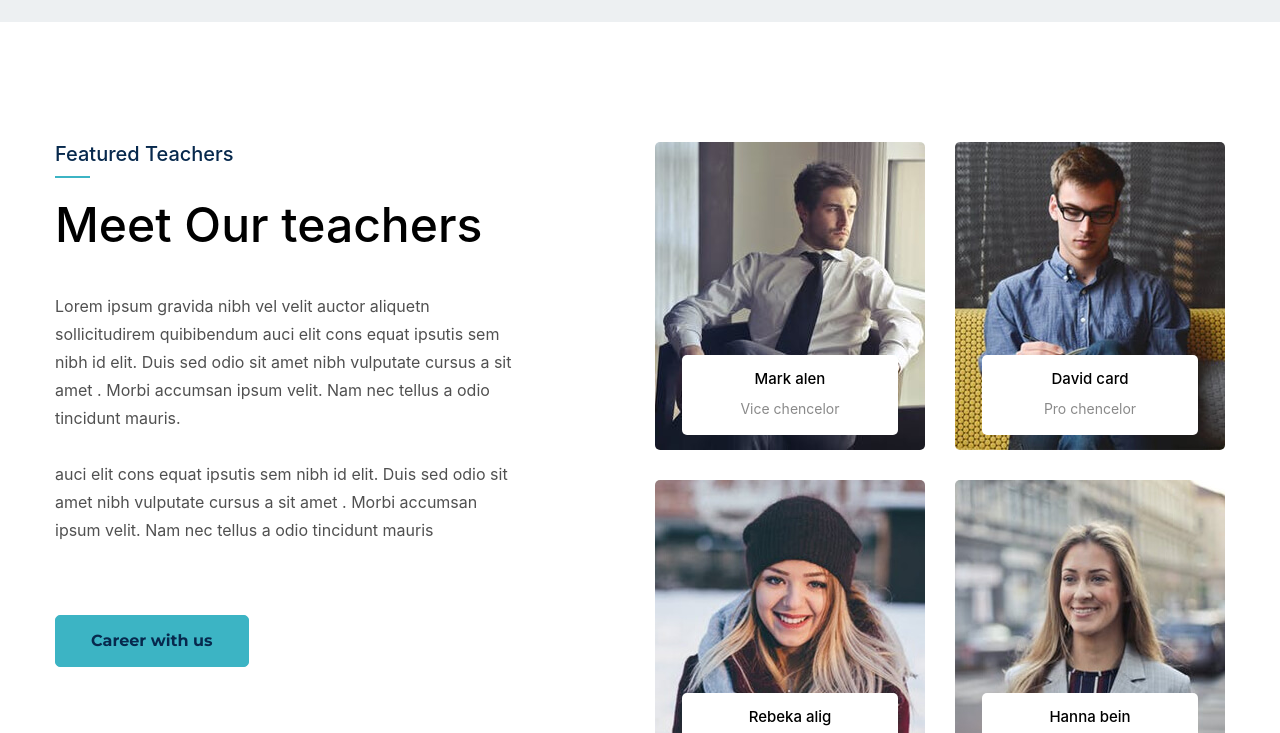
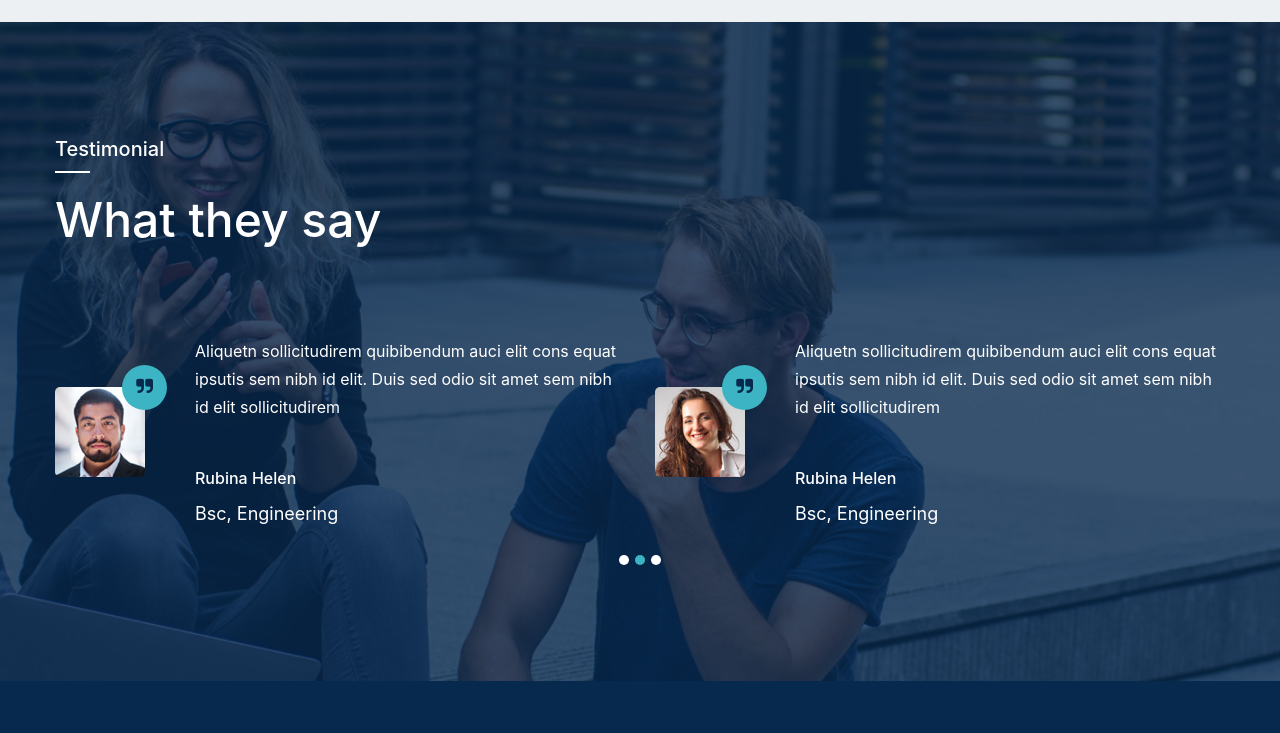
Before and after one commit to 12519/nsjinfotech, a plain HTML site: page site/index.html in a window 1280 px wide. Shown: the part 2950-3683 px from the top of the page. Drawn offline with Linux system fonts and the light colour scheme; some packages are replaced by stand-ins of ours.

Commit message:
gmail fix

```diff
--- a/site/css/default.css
+++ b/site/css/default.css
@@ -2,7 +2,7 @@
   Theme Name: VedVision - LMS Education HTML Template
   Author: Pixelcurve
   Author URL: https://themeforest.net/user/pixelcurve
-  Support: zetheme24@gmail.com
+  Support: zetheme24.com
   Description: Creative  HTML5 template.
   Version: 1.1
 */
--- a/site/css/responsive.css
+++ b/site/css/responsive.css
@@ -2,7 +2,7 @@
   Theme Name: VedVision - LMS Education HTML Template
   Author: Humayun Ahmed
   Author URL: https://themeforest.net/user/pixelcurve
-  Support: humayunahmed82@gmail.com
+  Support: humayunahmed82.com
   Description: Creative  HTML5 template.
   Version: 1.0
 */
--- a/site/css/style.css
+++ b/site/css/style.css
@@ -2,7 +2,7 @@
   Theme Name: VedVision - LMS Education HTML Template
   Author: ZeTheme
   Author URL: https://themeforest.net/user/pixelcurve
-  Support: zetheme24@gmail.com
+  Support: zetheme24.com
   Description: Creative  HTML5 template.
   Version: 1.1
 */
--- a/site/footer.html
+++ b/site/footer.html
@@ -71,7 +71,7 @@
                                     <i class="fa fa-envelope-o"></i>
                                 </div>
                                 <div class="cont">
-                                    <p>info@vedvisiontraings@gmail.com</p>
+                                    <p>info@vedvisiontraings.com</p>
                                 </div>
                             </li>
                         </ul>
--- a/site/main.html
+++ b/site/main.html
@@ -433,77 +433,6 @@
 
     <!--====== COURSE PART ENDS ======-->
 
-    <!--====== TEACHERS PART START ======-->
-
-    <section id="teachers-part" class="pt-70 pb-120">
-        <div class="container">
-            <div class="row">
-                <div class="col-lg-5">
-                    <div class="section-title mt-50">
-                        <h5>Featured Teachers</h5>
-                        <h2>Meet Our teachers</h2>
-                    </div> <!-- section title -->
-                    <div class="teachers-cont">
-                        <p>Lorem ipsum gravida nibh vel velit auctor aliquetn sollicitudirem quibibendum auci elit cons equat ipsutis sem nibh id elit. Duis sed odio sit amet nibh vulputate cursus a sit amet . Morbi accumsan ipsum velit. Nam nec tellus a odio tincidunt  mauris. <br> <br> auci elit cons equat ipsutis sem nibh id elit. Duis sed odio sit amet nibh vulputate cursus a sit amet . Morbi accumsan ipsum velit. Nam nec tellus a odio tincidunt  mauris</p>
-                        <a href="#" class="main-btn mt-55">Career with us</a>
-                    </div> <!-- teachers cont -->
-                </div>
-                <div class="col-lg-6 offset-lg-1">
-                    <div class="teachers mt-20">
-                        <div class="row">
-                            <div class="col-sm-6">
-                                <div class="singel-teachers mt-30 text-center">
-                                    <div class="image">
-                                        <img src="images/teachers/t-1.jpg" alt="Teachers">
-                                    </div>
-                                    <div class="cont">
-                                        <a href="teachers-singel.html"><h6>Mark alen</h6></a>
-                                        <span>Vice chencelor</span>
-                                    </div>
-                                </div> <!-- singel teachers -->
-                            </div>
-                            <div class="col-sm-6">
-                                <div class="singel-teachers mt-30 text-center">
-                                    <div class="image">
-                                        <img src="images/teachers/t-2.jpg" alt="Teachers">
-                                    </div>
-                                    <div class="cont">
-                                        <a href="teachers-singel.html"><h6>David card</h6></a>
-                                        <span>Pro chencelor</span>
-                                    </div>
-                                </div> <!-- singel teachers -->
-                            </div>
-                            <div class="col-sm-6">
-                                <div class="singel-teachers mt-30 text-center">
-                                    <div class="image">
-                                        <img src="images/teachers/t-3.jpg" alt="Teachers">
-                                    </div>
-                                    <div class="cont">
-                                        <a href="teachers-singel.html"><h6>Rebeka alig</h6></a>
-                                        <span>Pro chencelor</span>
-                                    </div>
-                                </div> <!-- singel teachers -->
-                            </div>
-                            <div class="col-sm-6">
-                                <div class="singel-teachers mt-30 text-center">
-                                    <div class="image">
-                                        <img src="images/teachers/t-4.jpg" alt="Teachers">
-                                    </div>
-                                    <div class="cont">
-                                        <a href="teachers-singel.html"><h6>Hanna bein</h6></a>
-                                        <span>Aerobics head</span>
-                                    </div>
-                                </div> <!-- singel teachers -->
-                            </div>
-                        </div> <!-- row -->
-                    </div> <!-- teachers -->
-                </div>
-            </div> <!-- row -->
-        </div> <!-- container -->
-    </section>
-
-    <!--====== TEACHERS PART ENDS ======-->
-
     <!--====== TEASTIMONIAL PART START ======-->
 
     <section id="testimonial" class="bg_cover pt-115 pb-115" data-overlay="8" style="background-image: url(images/bg-2.jpg)">
--- a/site/main.js
+++ b/site/main.js
@@ -2,7 +2,7 @@
   Theme Name: VedVision - LMS Education HTML Template
   Author: Humayun Ahmed
   Author URL: https://themeforest.net/user/pixelcurve
-  Support: humayunahmed82@gmail.com
+  Support: humayunahmed82.com
   Description: Creative  HTML5 template.
   Version: 1.0
 */
```
Also changed, not shown: site/contact.html (+2 -2 lines).
